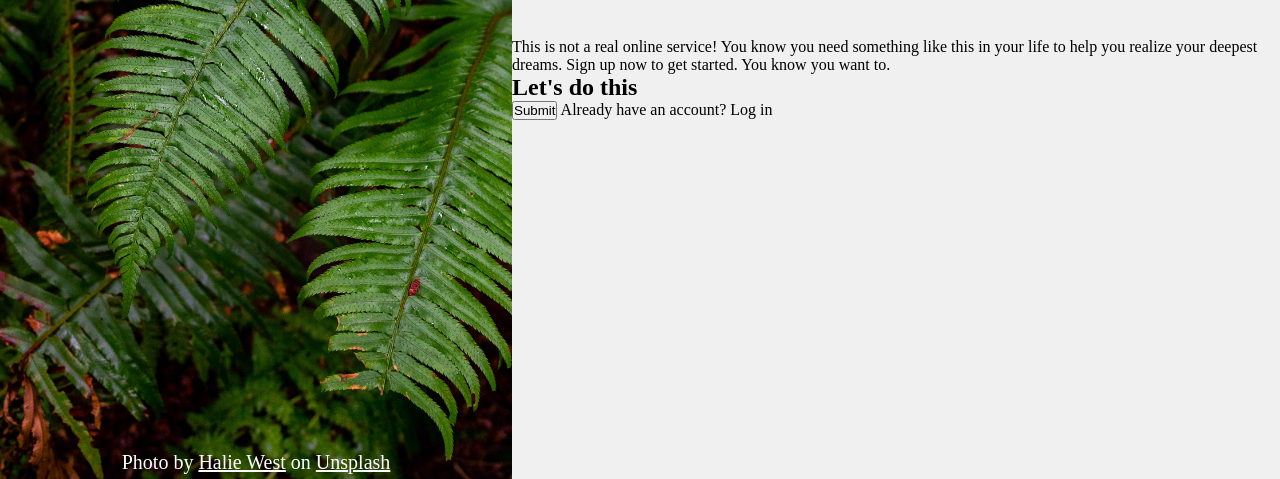
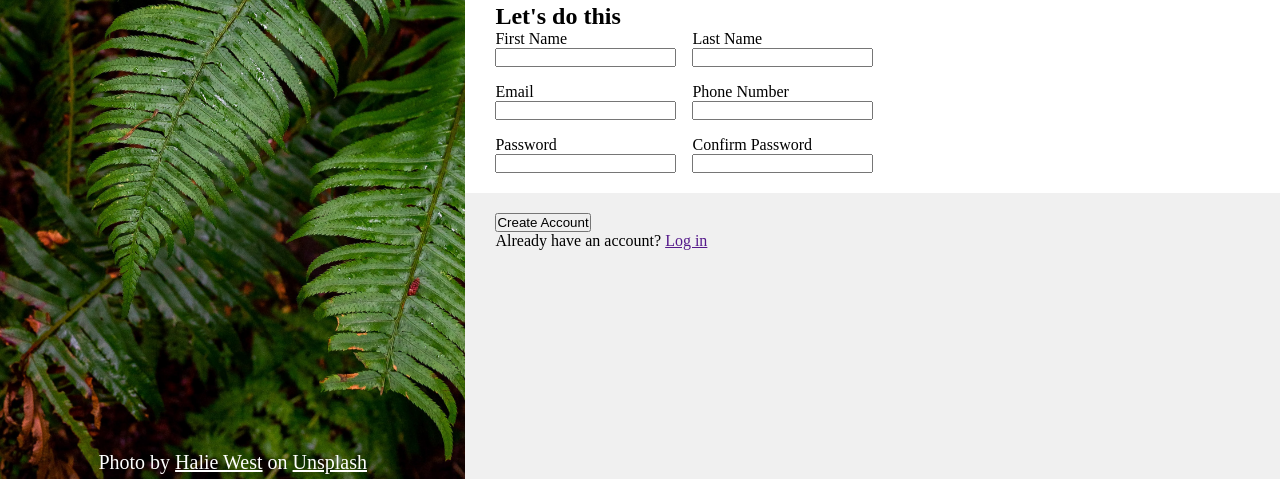
Before and after one commit to PeterG-ithub/sign-up-form, a plain HTML site: page index.html in a window 1280 px wide. Shown: the part 321-800 px from the top of the page. Drawn offline with Linux system fonts and the light colour scheme.

Commit message:
Add labels and inputs

```diff
--- a/index.html
+++ b/index.html
@@ -26,16 +26,46 @@
   <div class="form-column">
     <form action="" method="post">
       <section class="form-top">
-        This is not a real online service! You know you need something like this
-        in your life to help you realize your deepest dreams. Sign up now to get started.
-        You know you want to.
+        <p>
+          This is not a real online service! You know you need something like this
+          in your life to help you realize your deepest dreams.
+          Sign up <span class="italize">now</span> to get started.
+        </p>
+        <p>You <span class="italize">know</span> you want to.</p>
       </section>
       <section class="form-mid">
         <h2>Let's do this</h2>
+
+        <div class="inputs">
+          <div>
+            <label for="fname">First Name</label>
+            <input type="text" id="fname" name="fname" required>
+          </div>
+          <div>
+            <label for="lname">Last Name</label>
+            <input type="text" id="lname" name="lname" required>
+          </div>
+          <div>
+            <label for="email">Email</label>
+            <input type="email" id="email" name="email" required>
+          </div>
+          <div>
+            <label for="phone">Phone Number</label>
+            <input type="tel" id="phone" name="phone">
+          </div>
+          <div>
+            <label for="password">Password</label>
+            <input type="password" id="password" name="password">
+          </div>
+          <div>
+            <label for="confirmPassword">Confirm Password</label>
+            <input type="password" id="confirmPassword" name="confirmPassword">
+          </div>
+        </div>
       </section>
       <section class="form-bot">
-        <button>Submit</button>
-        Already have an account? Log in
+        <button type="submit">Create Account</button>
+        <p>Already have an account? <a href="">Log in</a></p>
       </section>
     </form>
   </div>
--- a/styles.css
+++ b/styles.css
@@ -66,10 +66,33 @@ body {
 
 
 .form-column {
-  display: flex;
-  justify-content: center;
-  flex-direction: column;
   background-color: rgb(240, 240, 240);
   height: 100vh;
-  width: 60%;
+  width: 70%;
 }
+
+form {
+  height: 100vh;
+  display: flex;
+  flex-direction: column;
+  justify-content: center;
+}
+
+form section {
+  padding: 20px 30px;
+}
+
+.form-mid {
+  background-color: rgb(255, 255, 255);
+  padding: 20px 30px;
+}
+div.inputs {
+  display: flex;
+  flex-wrap: wrap;
+  max-width: 70%;
+  gap: 1rem;
+}
+
+label {
+  display: block;
+}
```
